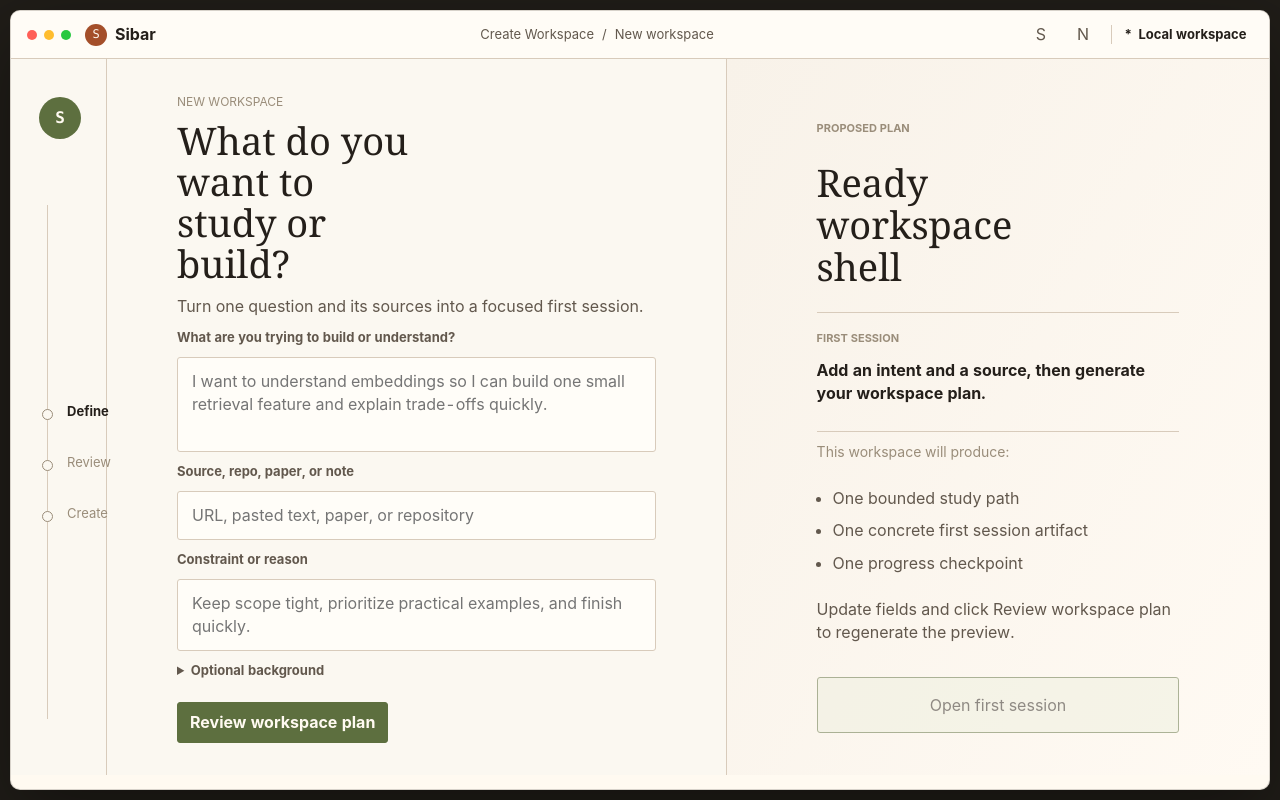
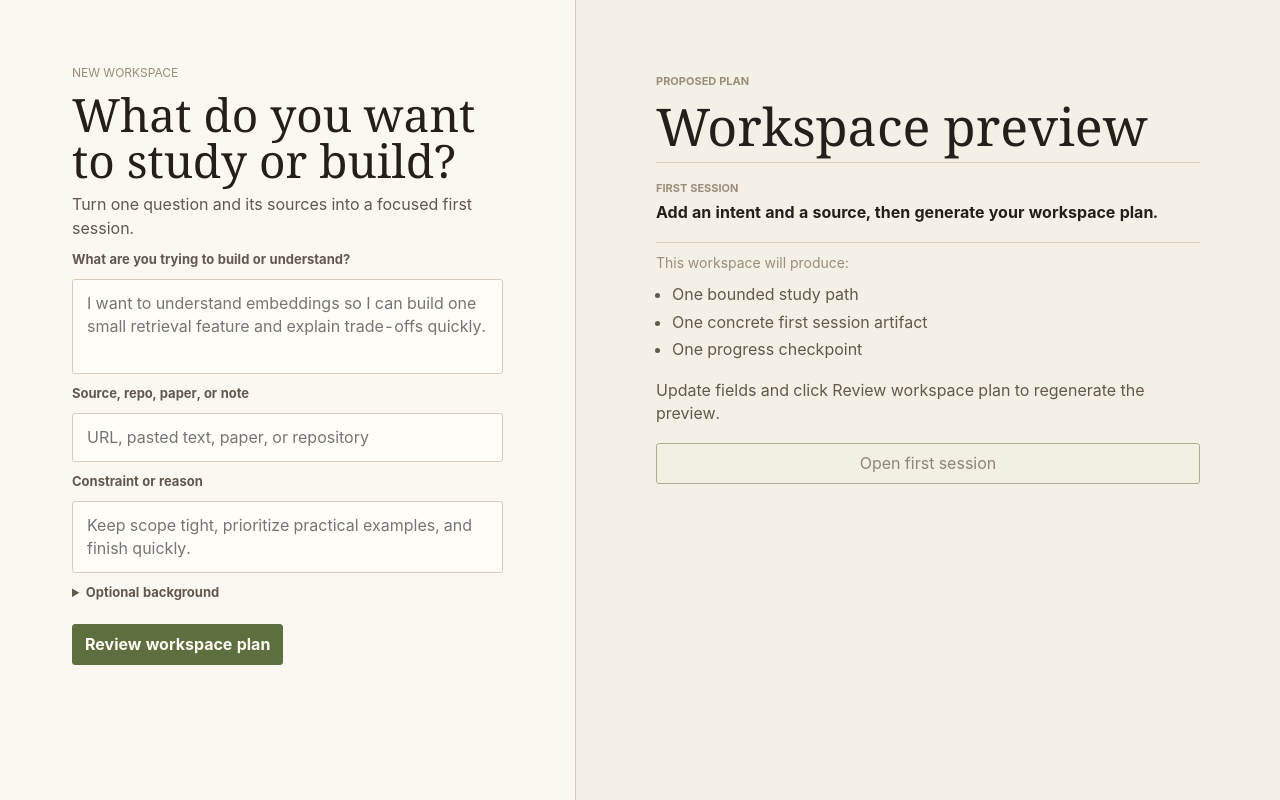
Before and after one commit to d1eshi/sibar, a React (Vite) app in the folder apps/sibar-research-workspace/: page / in a window 1280 px wide. Built offline with nearby package versions, Linux system fonts and the light colour scheme.

Commit message:
feat: refine onboarding landscape layout

```diff
--- a/apps/sibar-research-workspace/src/App.module.css
+++ b/apps/sibar-research-workspace/src/App.module.css
@@ -1,27 +1,24 @@
 .researchShell {
-  min-height: 100vh;
-  padding: 10px;
-  display: flex;
-  justify-content: center;
-  align-items: stretch;
-  max-width: 1640px;
-  margin: 0 auto;
+  min-height: 100dvh;
+  width: 100%;
+  display: block;
+  background: #fbf8f1;
 }
 
 .nativeWindow {
-  min-height: min(940px, calc(100vh - 20px));
+  min-height: 100dvh;
   width: 100%;
   overflow: hidden;
   display: grid;
-  grid-template-rows: 48px minmax(0, 1fr);
+  grid-template-rows: minmax(0, 1fr);
   background: var(--surface-raised);
-  border: 1px solid rgba(36, 31, 26, 0.18);
-  border-radius: 10px;
-  box-shadow: 0 28px 80px rgba(0, 0, 0, 0.38);
+  border: 0;
+  border-radius: 0;
+  box-shadow: none;
 }
 
 .shellSurface {
-  min-height: 0;
+  min-height: 100dvh;
   display: block;
 }
 
@@ -132,9 +129,9 @@
 }
 
 .intentScreen {
-  min-height: 0;
+  min-height: 100dvh;
   display: grid;
-  grid-template-columns: 96px minmax(420px, 620px) minmax(340px, 1fr);
+  grid-template-columns: minmax(420px, 0.9fr) minmax(520px, 1.1fr);
   overflow: auto;
   background: #fbf8f1;
 }
@@ -217,8 +214,9 @@
 }
 
 .intentForm {
-  max-width: 640px;
-  padding: 34px 70px 32px;
+  align-content: start;
+  max-width: none;
+  padding: 64px 72px 56px;
   border-right: 1px solid var(--divider);
 }
 
@@ -228,11 +226,12 @@
 }
 
 .intentForm h1 {
-  max-width: 11ch;
+  max-width: 18ch;
   font-family: Georgia, "Times New Roman", serif;
-  font-size: 38px;
-  line-height: 1.08;
+  font-size: 46px;
+  line-height: 1;
   font-weight: 500;
+  text-wrap: balance;
 }
 
 .eyebrow {
@@ -244,7 +243,7 @@
 }
 
 .intentCopy {
-  max-width: 560px;
+  max-width: 52ch;
   color: var(--text-secondary);
 }
 
@@ -256,6 +255,7 @@
 
 .intentForm textarea,
 .intentForm input {
+  max-width: 620px;
   padding: 12px 14px;
   background: #fffdf8;
 }
@@ -311,8 +311,9 @@
 }
 
 .intentPreview {
-  padding: 62px min(7vw, 90px) 42px;
-  background: linear-gradient(120deg, #f8f2e9, #fffaf3);
+  align-content: start;
+  padding: 74px 80px 64px;
+  background: #f5f0e6;
   border: 0;
 }
 
@@ -326,11 +327,12 @@
 }
 
 .intentPreview h2 {
-  max-width: 12ch;
+  max-width: 22ch;
   font-family: Georgia, "Times New Roman", serif;
-  font-size: 38px;
-  line-height: 1.1;
+  font-size: 52px;
+  line-height: 1;
   font-weight: 500;
+  text-wrap: balance;
 }
 
 .firstSessionCallout {
@@ -379,20 +381,11 @@
 }
 
 @media (max-width: 1180px) {
-  .researchShell {
-    justify-content: flex-start;
-  }
-
-  .nativeWindow {
-    min-height: calc(100vh - 24px);
-  }
-
   .intentScreen {
-    grid-template-columns: 82px 1fr;
+    grid-template-columns: 1fr;
   }
 
   .intentPreview {
-    grid-column: 2;
     padding: 32px 48px 48px;
     border-top: 1px solid var(--divider);
   }
@@ -404,15 +397,6 @@
 }
 
 @media (max-width: 840px) {
-  .researchShell {
-    padding: 0;
-  }
-
-  .nativeWindow {
-    min-height: 100vh;
-    border-radius: 0;
-  }
-
   .topbar {
     gap: 8px;
   }
@@ -437,7 +421,7 @@
   }
 
   .intentForm h1 {
-    max-width: 12ch;
+    max-width: 16ch;
     font-size: 36px;
   }
 
--- a/apps/sibar-research-workspace/src/flows/onboarding/OnboardingFlow.tsx
+++ b/apps/sibar-research-workspace/src/flows/onboarding/OnboardingFlow.tsx
@@ -76,7 +76,7 @@ const initialState: FlowState = {
   },
   isOptionalOpen: false,
   preview: {
-    title: "Ready workspace shell",
+    title: "Workspace preview",
     firstSession: "Add an intent and a source, then generate your workspace plan.",
     outputs: [
       "One bounded study path",
@@ -123,24 +123,22 @@ function splitOutputList(raw: string): string[] {
 }
 
 function makeWorkspacePreview(values: OnboardingIntent): WorkspacePlanPreview {
-  const intentSummary = textPreviewFrom(values.intent || fieldDefaults.intent, 8);
-  const sourceSummary = normalizeText(values.source || fieldDefaults.source);
-  const constraintSummary = normalizeText(values.constraint || fieldDefaults.constraint);
-  const knownSummary = normalizeText(values.known || fieldDefaults.known);
-  const unknownSummary = normalizeText(values.unknown || fieldDefaults.unknown);
-  const desiredOutputList = splitOutputList(values.desiredOutput || fieldDefaults.desiredOutput);
+  const intentSummary = textPreviewFrom(values.intent, 10);
+  const sourceSummary = normalizeText(values.source);
+  const constraintSummary = normalizeText(values.constraint);
+  const knownSummary = normalizeText(values.known);
+  const unknownSummary = normalizeText(values.unknown);
+  const desiredOutputList = splitOutputList(values.desiredOutput);
 
-  const title = normalizeText(
-    `Bounded workspace on ${intentSummary || "the chosen intent"}`,
-  );
+  const title = "One focused session";
   const fallbackSourceLine =
     sourceSummary.length > 78
       ? `${sourceSummary.slice(0, 75).trim()}...`
-      : sourceSummary;
-  const firstSession = `Read one source slice from ${fallbackSourceLine}, then produce one artifact scoped by ${constraintSummary.toLowerCase() || "the stated constraint"}, and mark readiness once.`;
+      : sourceSummary || "the first source you add";
+  const firstSession = `Read one source slice from ${fallbackSourceLine}, produce one artifact scoped by ${constraintSummary.toLowerCase() || "the stated scope"}, and mark readiness once.`;
   const fallbackOutputs = [
-    `One source-backed study path for ${intentSummary || "the topic"}`,
-    `One ${desiredOutputList[0] || "artifact"} proving what changed`,
+    `One source-backed study path for ${intentSummary || "the chosen topic"}`,
+    "One first-session artifact proving what changed",
     `One readiness checkpoint tied to ${unknownSummary || knownSummary || "the topic"}`,
   ];
   const outputs = [
@@ -189,19 +187,6 @@ function reducer(state: FlowState, action: FlowAction): FlowState {
 
 function hasReviewedPlan(state: FlowState): boolean {
   return state.reviewedSignature !== null;
-}
-
-function IntentRail() {
-  return (
-    <aside className={shellStyles.intentRail} aria-label="Workspace creation steps">
-      <span className={shellStyles.intentRailMark}>S</span>
-      <ol>
-        <li className={shellStyles.intentStepActive}>Define</li>
-        <li>Review</li>
-        <li>Create</li>
-      </ol>
-    </aside>
-  );
 }
 
 function IntentForm({
@@ -376,7 +361,6 @@ export function OnboardingFlow({ onOpenFirstSession }: OnboardingFlowProps) {
         className={shellStyles.intentScreen}
         id="workspace-intent-view"
       >
-        <IntentRail />
         <IntentForm state={state} dispatch={dispatch} />
         <IntentPreview
           state={state}
--- a/apps/sibar-research-workspace/src/flows/workspace/WorkspaceShell.tsx
+++ b/apps/sibar-research-workspace/src/flows/workspace/WorkspaceShell.tsx
@@ -8,40 +8,13 @@ interface WorkspaceShellProps {
   children: React.ReactNode;
 }
 
-function titleForMode(mode: WorkspaceShellMode): string {
-  return mode === "session" ? "Active session" : "New workspace";
-}
-
 export function WorkspaceShell({ mode, children }: WorkspaceShellProps) {
   return (
-    <section className={shellStyles.nativeWindow} data-component="workspace-shell">
-      <header className={shellStyles.topbar} aria-label="Workspace shell top bar">
-        <div className={shellStyles.windowCluster} aria-hidden="true">
-          <span className={`${shellStyles.windowDot} ${shellStyles.red}`} />
-          <span className={`${shellStyles.windowDot} ${shellStyles.amber}`} />
-          <span className={`${shellStyles.windowDot} ${shellStyles.green}`} />
-        </div>
-        <div className={shellStyles.brandMark} aria-label="Sibar">
-          <span className={shellStyles.brandSymbol}>S</span>
-          <strong>Sibar</strong>
-        </div>
-        <p className={shellStyles.topbarDocument}>
-          <span>Create Workspace</span>
-          <span aria-hidden="true">/</span>
-          <span>{titleForMode(mode)}</span>
-        </p>
-        <span className={shellStyles.topbarSpacer} />
-        <button className={shellStyles.iconButton} type="button" aria-label="Search">
-          S
-        </button>
-        <button className={shellStyles.iconButton} type="button" aria-label="Show notes">
-          N
-        </button>
-        <div className={shellStyles.topbarDiscussion}>
-          <span aria-hidden="true">*</span>
-          <span>Local workspace</span>
-        </div>
-      </header>
+    <section
+      className={shellStyles.nativeWindow}
+      data-component="workspace-shell"
+      data-workspace-mode={mode}
+    >
       <section className={shellStyles.shellSurface}>{children}</section>
     </section>
   );
--- a/apps/sibar-research-workspace/src/styles/global.css
+++ b/apps/sibar-research-workspace/src/styles/global.css
@@ -15,7 +15,7 @@ body,
 body {
   margin: 0;
   font-family: var(--font-sans);
-  background: #201d18;
+  background: #fbf8f1;
   color: var(--text-primary);
   line-height: 1.45;
   font-variant-numeric: tabular-nums;
```
Also changed, not shown: 1 other file (tests, documents, lock files or other folders).
